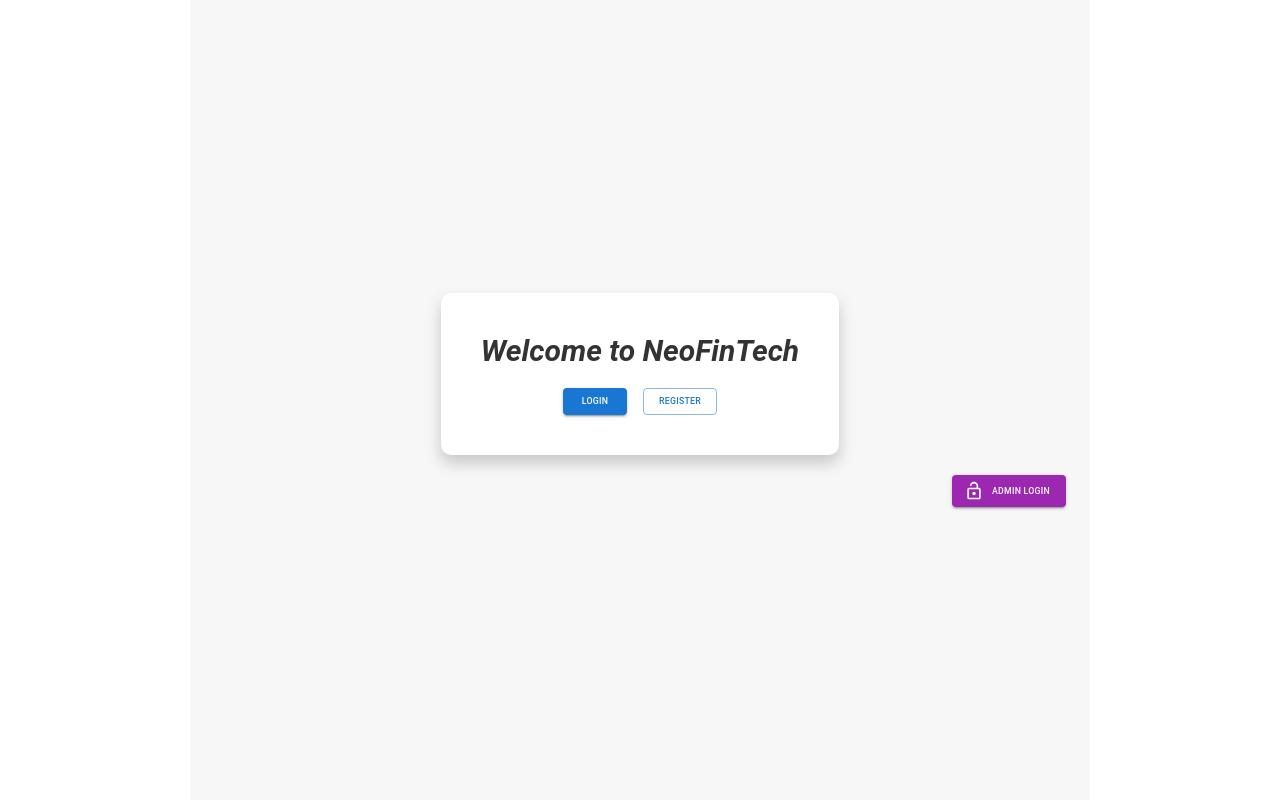
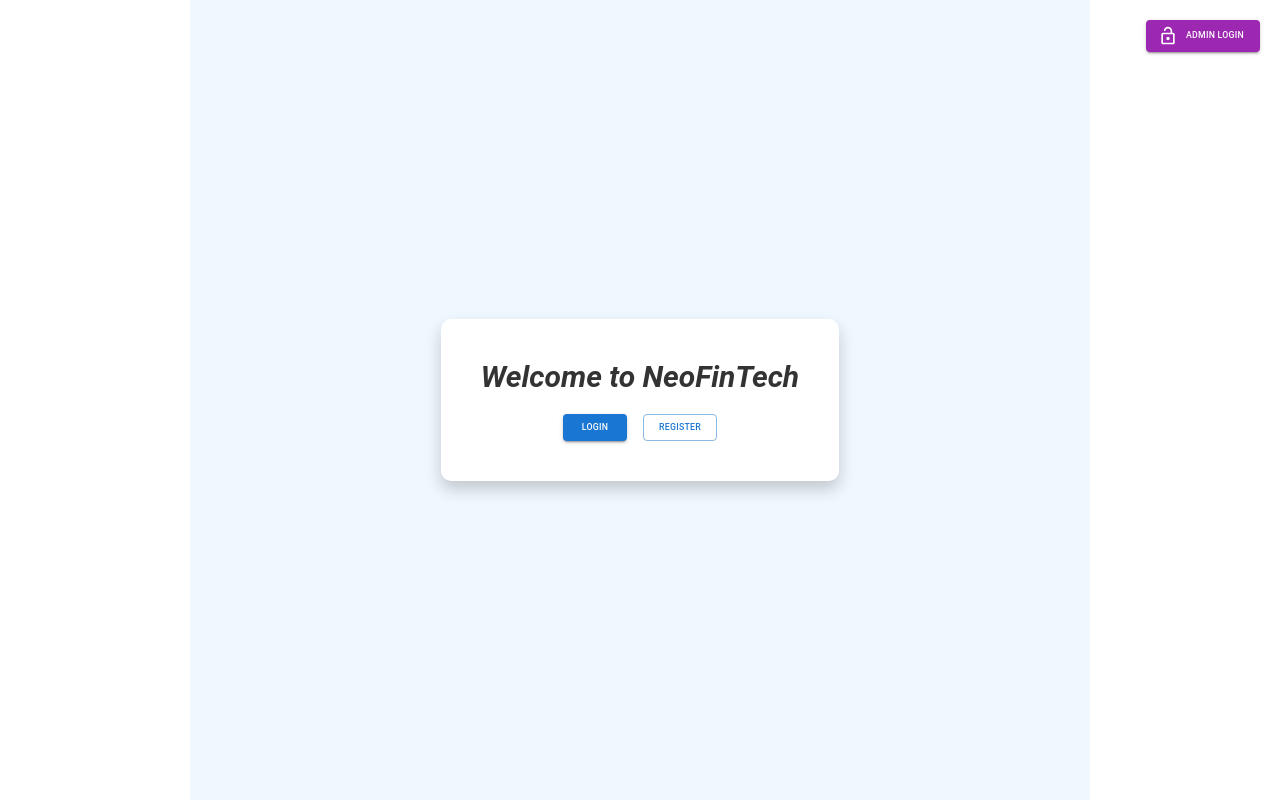
Before and after one commit to BANK-APP-GROUP-4/frontend, a React (Create React App) app: page / in a window 1280 px wide. Built offline with nearby package versions, Linux system fonts and the light colour scheme.

Commit message:
Update HomeScreen.js

```diff
--- a/src/screens/HomeScreen.js
+++ b/src/screens/HomeScreen.js
@@ -15,7 +15,7 @@
                 alignItems: "center",
                 justifyContent: "center",
                 minHeight: "100vh",
-                backgroundColor: "#f7f7f7", // Subtle off-white background
+                backgroundColor: "#f0f8ff", // Light blue background color
             }}
         >
             <Paper
@@ -26,7 +26,7 @@
                     borderRadius: "10px",
                     textAlign: "center",
                     boxShadow: "0px 8px 16px rgba(0, 0, 0, 0.2)", // Subtle shadow
-                    maxWidth: "600px",
+                    maxWidth: "800px", // Increased width
                 }}
             >
                 <Typography
@@ -80,8 +80,9 @@
             </Paper>
             <Box
                 style={{
-                    marginTop: "2rem",
-                    alignSelf: "flex-end",
+                    position: "absolute",
+                    top: "20px", // Adjust the top position as needed
+                    right: "20px", // Adjust the right position as needed
                 }}
             >
                 <Button
```
